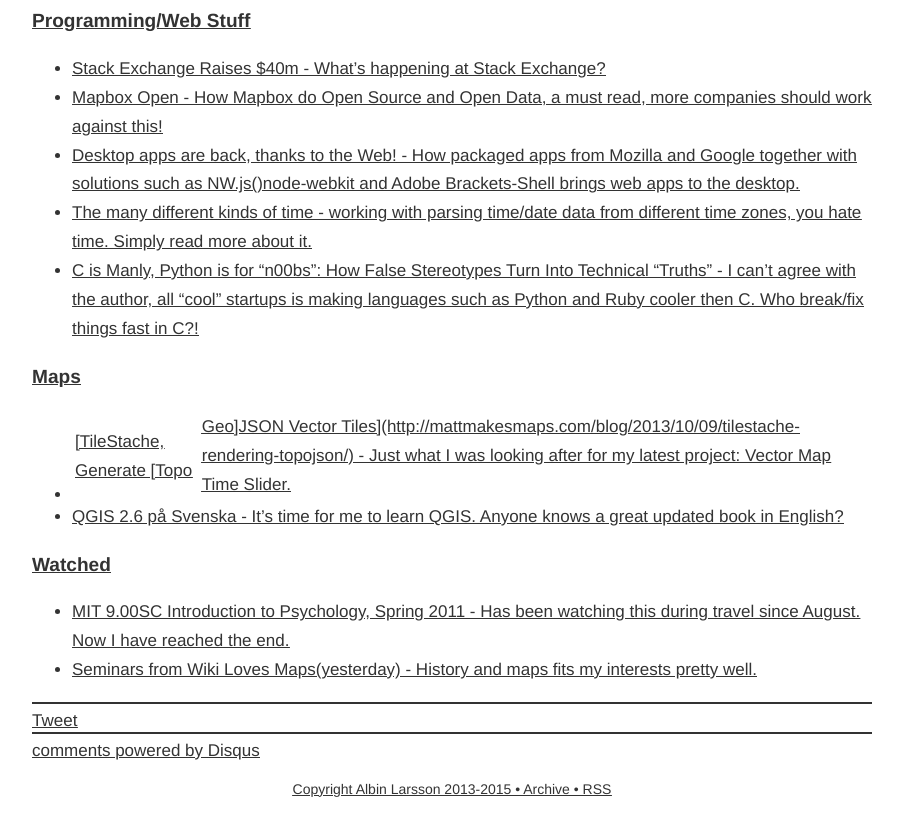
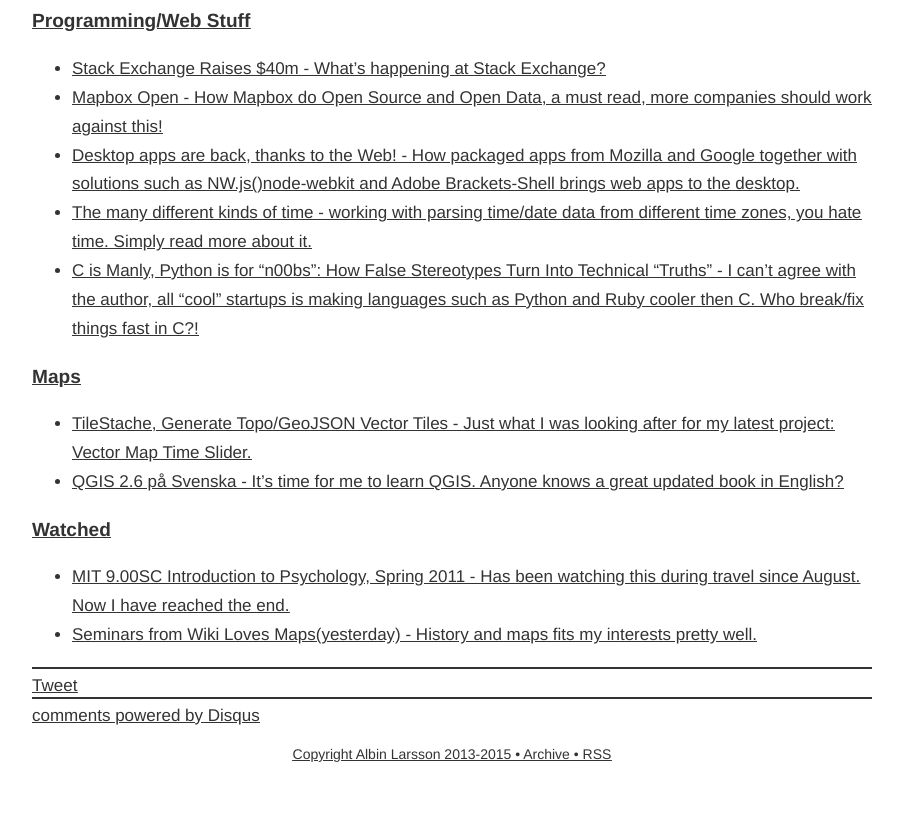
Before and after one commit to mikiec84/abbe98.github.com, a Jekyll site: the page built from _posts/2015-02-06-reading-list-week-5-6-2015.md, in a window 1280 px wide. Shown: the part 118-931 px from the top of the page, without its empty margins (188-1091 px from the left). Built offline with Jekyll 4.4.1, drawn with Linux system fonts in a browser that asks for light colours; comment, search, counter and statistics services are not loaded; after the commit the page ends 900 px from its top, so only the background shows below that.

Commit message:
Jekyll parsing thing :disappointed:

```diff
--- a/_posts/2015-02-06-reading-list-week-5-6-2015.md
+++ b/_posts/2015-02-06-reading-list-week-5-6-2015.md
@@ -15,7 +15,7 @@
 
 ###Maps
 
- - [TileStache, Generate [Topo|Geo]JSON Vector Tiles](http://mattmakesmaps.com/blog/2013/10/09/tilestache-rendering-topojson/) - Just what I was looking after for my latest project: Vector Map Time Slider.
+ - [TileStache, Generate Topo/GeoJSON Vector Tiles](http://mattmakesmaps.com/blog/2013/10/09/tilestache-rendering-topojson/) - Just what I was looking after for my latest project: Vector Map Time Slider.
  - [QGIS 2.6 på Svenska](https://geosupportsystem.wordpress.com/2014/12/29/qgis-2-6-pa-svenska-ladda-hem-gratis/) - It's time for me to learn QGIS. Anyone knows a great updated book in English?
 
 ###Watched
```
